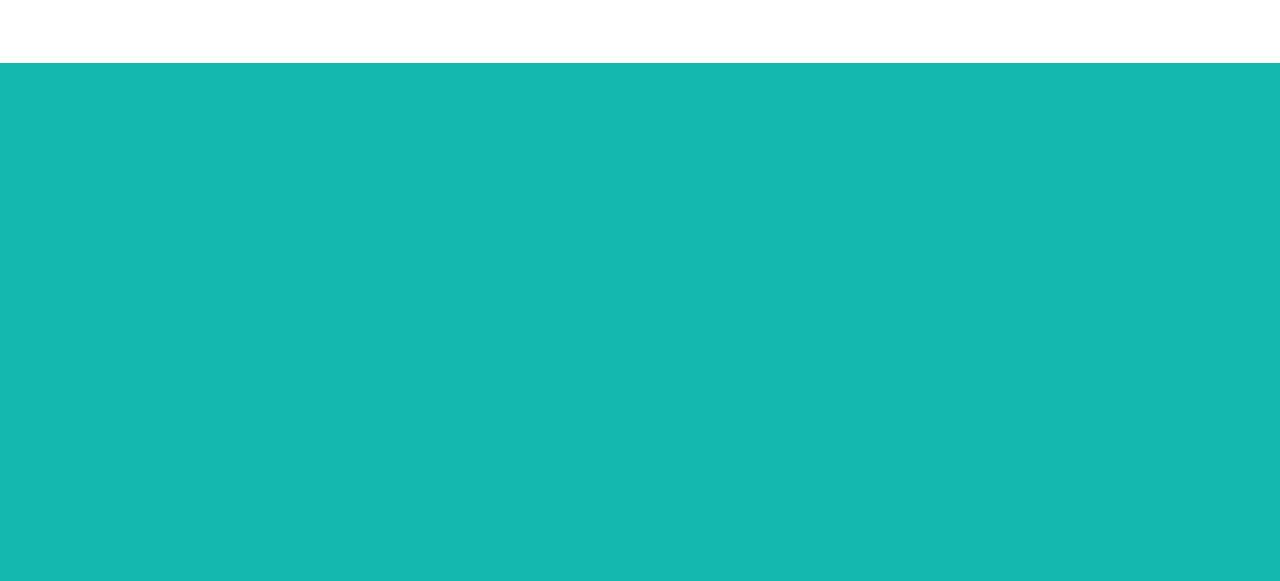
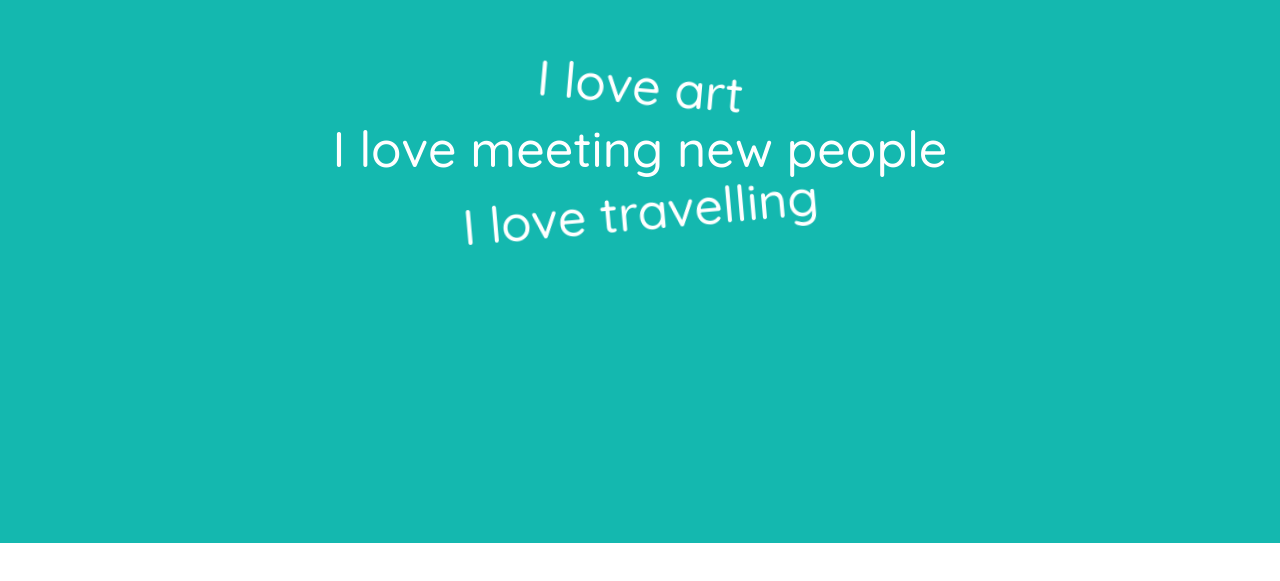
Before and after one commit to Marjan154/marjan-personal-website, a React (Create React App) app: page /#/ in a window 1280 px wide. Shown: the part 2679-3260 px from the top of the page. Built offline with nearby package versions, Linux system fonts and the light colour scheme.

Commit message:
animate on view

```diff
--- /dev/null
+++ b/src/components/AnimateSection.js
@@ -0,0 +1,23 @@
+import React, { Component, useState, useRef, useEffect } from "react";
+
+const AnimateSection = props => {
+  const [isVisible, setVisible] = React.useState(true);
+  const domRef = React.useRef();
+  React.useEffect(() => {
+    const observer = new IntersectionObserver(entries => {
+      entries.forEach(entry => setVisible(entry.isIntersecting));
+    });
+    observer.observe(domRef.current);
+    return () => observer.unobserve(domRef.current);
+  }, []);
+  return (
+    <div
+      className={`word fall-text ${isVisible ? props.stylename : ""}`}
+      ref={domRef}
+    >
+      {props.children}
+    </div>
+  );
+};
+
+export default AnimateSection;
--- a/src/components/Home.js
+++ b/src/components/Home.js
@@ -1,11 +1,23 @@
 import React, { Component } from "react";
 import Carousel from "./Carousel";
 import styles from "../styles/home.css";
+import AnimateSection from "./AnimateSection";
 
 import About from "./About";
 
 class Home extends Component {
   state = {};
+
+  isInViewport(element) {
+    var rect = element.getBoundingClientRect();
+    var html = document.documentElement;
+    return (
+      rect.top >= 0 &&
+      rect.left >= 0 &&
+      rect.bottom <= (window.innerHeight || html.clientHeight) &&
+      rect.right <= (window.innerWidth || html.clientWidth)
+    );
+  }
   render() {
     return (
       <div>
@@ -23,7 +35,15 @@ class Home extends Component {
           </span>
         </div>
         <div></div>
-        <div className="homeSection color">{/* <Carousel /> */}</div>
+        <div className="homeSection color">
+          <div>
+            <AnimateSection stylename="fall1">I love art</AnimateSection>
+            <AnimateSection stylename="fall2">
+              I love meeting new people
+            </AnimateSection>
+            <AnimateSection stylename="fall3">I love travelling</AnimateSection>
+          </div>
+        </div>
 
         <div className="homeSection"></div>
       </div>
--- a/src/styles/home.css
+++ b/src/styles/home.css
@@ -50,7 +50,7 @@
   justify-content: space-around;
   display: flex;
   flex-flow: row wrap;
-  height: 120vh;
+  height: 100vh;
   width: 100vw;
 }
 
@@ -81,6 +81,72 @@
   justify-content: space-around;
 }
 
+.word.fall-text {
+  top: -500px;
+  padding: 0;
+  font-family: "Quicksand", sans-serif;
+  font-size: 50px;
+  color: white;
+  position: relative;
+}
+.word.fall-text.passed {
+  padding: 0;
+  font-family: "Quicksand", sans-serif;
+  font-size: 50px;
+  color: white;
+  position: relative;
+}
+
+.word.fall-text.fall1 {
+  animation-name: movingTopToBottom;
+  animation-duration: 0.2s;
+  animation-delay: 0s;
+  animation-fill-mode: forwards;
+  animation-timing-function: linear;
+  /* transform-origin: 0 0; */
+  transform: rotate(5deg);
+}
+
+.word.fall-text.fall2 {
+  animation-name: movingTopToBottom;
+  animation-duration: 0.2s;
+  animation-delay: 0.2s;
+  animation-fill-mode: forwards;
+  animation-timing-function: linear;
+}
+
+.word.fall-text.fall3 {
+  transform: rotate(-5deg);
+  animation-name: movingTopToBottom;
+  animation-duration: 0.2s;
+  animation-delay: 0.4s;
+  animation-fill-mode: forwards;
+  animation-timing-function: linear;
+}
+
+.fade-in-section {
+  opacity: 0;
+  transform: translateY(20vh);
+  visibility: hidden;
+  transition: opacity 0.6s ease-out, transform 1.2s ease-out;
+  will-change: opacity, visibility;
+}
+.fade-in-section.is-visible {
+  opacity: 1;
+  transform: none;
+  visibility: visible;
+}
+
+@keyframes movingTopToBottom {
+  0% {
+    top: -500px;
+  }
+  100% {
+    top: 5px;
+    opacity: 100;
+  }
+}
+
 /* The typing effect */
 @keyframes typing {
   from {
```
